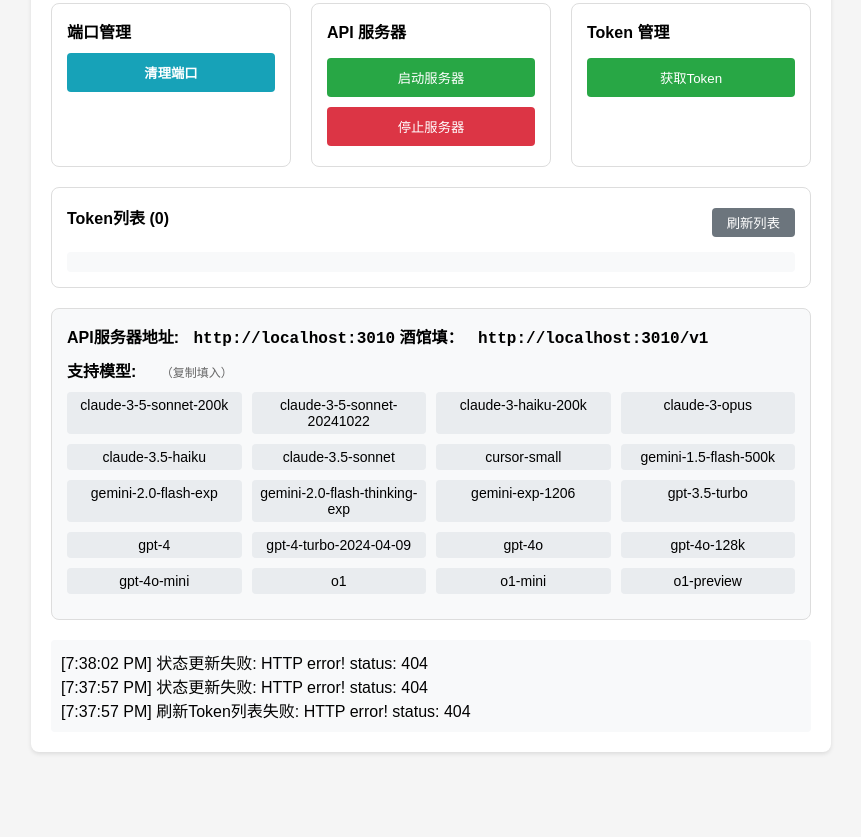
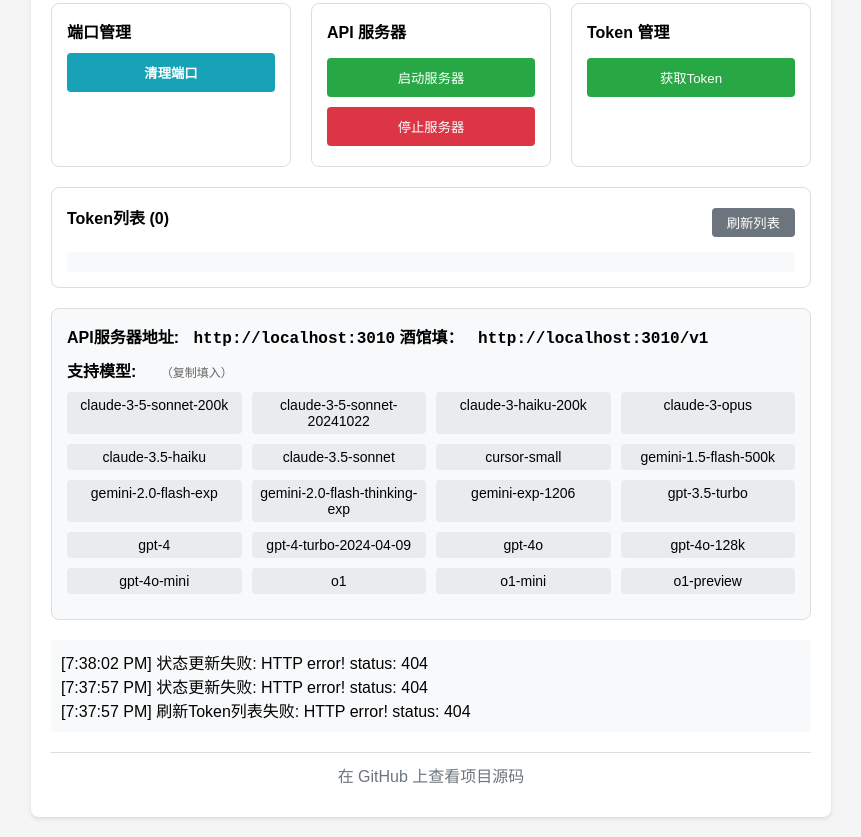
Before and after one commit to shu0229/Foolproof-cursor-freeloading-method, a website: page index.html in a window 1280 px wide. Shown: the part 276-1113 px from the top of the page, without its empty margins (209-1070 px from the left). Before the commit the page ends 1048 px from the top, so only its background shows below. Drawn offline with Linux system fonts and the light colour scheme; no server answers.

Commit message:
Update index.html

```diff
--- a/index.html
+++ b/index.html
@@ -235,6 +235,15 @@
         </div>
 
         <div class="logs" id="logs"></div>
+
+        <!-- 添加项目链接 -->
+        <div style="margin-top: 20px; text-align: center; padding: 10px; border-top: 1px solid #ddd;">
+            <a href="https://github.com/justhil/Foolproof-cursor-freeloading-method"
+               target="_blank"
+               style="color: #6c757d; text-decoration: none;">
+                在 GitHub 上查看项目源码
+            </a>
+        </div>
     </div>
 
     <script>
```
